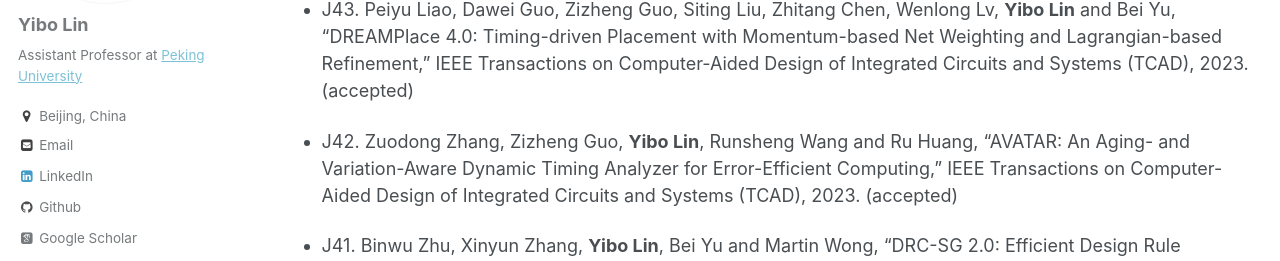
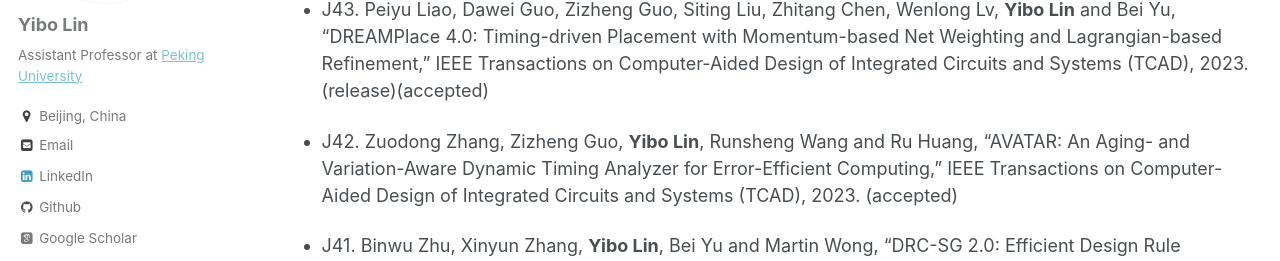
Before and after one commit to limbo018/limbo018.github.io, a Jekyll site: the page built from _pages/cv.md, in a window 1280 px wide and 900 px high, scrolled down 5087 px. Shown: the part 207-468 px from the top of the window. Built offline with Jekyll 4.4.1, drawn with Linux system fonts in a browser that asks for light colours; some web fonts are replaced; some of the changed text lies outside the part shown.

Commit message:
add release link to dreamplace 2.0, 3.0, 4.0

```diff
--- a/_includes/publications_cv.md
+++ b/_includes/publications_cv.md
@@ -13,7 +13,7 @@
 **Journal Papers**
 
 
-* J43. Peiyu Liao, Dawei Guo, Zizheng Guo, Siting Liu, Zhitang Chen, Wenlong Lv, **Yibo Lin** and Bei Yu, "[DREAMPlace 4.0: Timing-driven Placement with Momentum-based Net Weighting and Lagrangian-based Refinement](https://doi.org/10.1109/TCAD.2023.3240132)," IEEE Transactions on Computer-Aided Design of Integrated Circuits and Systems (TCAD), 2023. (accepted)
+* J43. Peiyu Liao, Dawei Guo, Zizheng Guo, Siting Liu, Zhitang Chen, Wenlong Lv, **Yibo Lin** and Bei Yu, "[DREAMPlace 4.0: Timing-driven Placement with Momentum-based Net Weighting and Lagrangian-based Refinement](https://doi.org/10.1109/TCAD.2023.3240132)," IEEE Transactions on Computer-Aided Design of Integrated Circuits and Systems (TCAD), 2023. ([release](https://github.com/limbo018/DREAMPlace){: .share-button-noborder})(accepted)
 
 * J42. Zuodong Zhang, Zizheng Guo, **Yibo Lin**, Runsheng Wang and Ru Huang, "[AVATAR: An Aging- and Variation-Aware Dynamic Timing Analyzer for Error-Efficient Computing](https://doi.org/10.1109/TCAD.2023.3255167)," IEEE Transactions on Computer-Aided Design of Integrated Circuits and Systems (TCAD), 2023. (accepted)
 
@@ -146,7 +146,7 @@
 
 * C59. Siting Liu, Peiyu Liao, Zhitang Chen, Wenlong Lv, **Yibo Lin** and Bei Yu, "[FastGR: Global Routing on CPU-GPU with Heterogeneous Task Graph Scheduler](https://doi.org/10.23919/DATE54114.2022.9774606)," IEEE/ACM Proceedings Design, Automation and Test in Eurpoe (DATE), Antwerp, Belgium, Mar 14-23, 2022. ([preprint](/publications/papers/ROUTE_DATE2022_Liu.pdf){: .share-button-noborder})(**Best Paper Award**)
 
-* C58. Peiyu Liao, Siting Liu, Zhitang Chen, Wenlong Lv, **Yibo Lin** and Bei Yu, "[DREAMPlace 4.0: Timing-driven Global Placement with Momentum-based Net Weighting](https://doi.org/10.23919/DATE54114.2022.9774725)," IEEE/ACM Proceedings Design, Automation and Test in Eurpoe (DATE), Antwerp, Belgium, Mar 14-23, 2022. ([preprint](/publications/papers/PLACE_DATE2022_Liao.pdf){: .share-button-noborder})
+* C58. Peiyu Liao, Siting Liu, Zhitang Chen, Wenlong Lv, **Yibo Lin** and Bei Yu, "[DREAMPlace 4.0: Timing-driven Global Placement with Momentum-based Net Weighting](https://doi.org/10.23919/DATE54114.2022.9774725)," IEEE/ACM Proceedings Design, Automation and Test in Eurpoe (DATE), Antwerp, Belgium, Mar 14-23, 2022. ([preprint](/publications/papers/PLACE_DATE2022_Liao.pdf){: .share-button-noborder})([release](https://github.com/limbo018/DREAMPlace){: .share-button-noborder})
 
 * C57. Haoyu Yang, Kit Fung, Yuxuan Zhao, **Yibo Lin** and Bei Yu, "[Mixed-Cell-Height Legalization on CPU-GPU Heterogeneous Systems](https://doi.org/10.23919/DATE54114.2022.9774671)," IEEE/ACM Proceedings Design, Automation and Test in Eurpoe (DATE), Antwerp, Belgium, Mar 14-23, 2022. ([preprint](/publications/papers/PLACE_DATE2022_Yang.pdf){: .share-button-noborder})
 
@@ -178,7 +178,7 @@
 
 * C43. **Yibo Lin**, "[Deep Learning for Mask Synthesis and Verification: A Survey](https://doi.org/10.1145/3394885.3431624)," IEEE/ACM Asia and South Pacific Design Automation Conference (ASPDAC), Tokyo, Japan, Jan 18-21, 2021. ([preprint](/publications/papers/DFM_ASPDAC2021_Lin.pdf){: .share-button-noborder})(*Invited Paper*)
 
-* C42. Jiaqi Gu, Zixuan Jiang, **Yibo Lin** and David Z. Pan, "[DREAMPlace 3.0: Multi-Electrostatics Based Robust VLSI Placement with Region Constraints](https://doi.org/10.1145/3400302.3415691)," IEEE/ACM International Conference on Computer-Aided Design (ICCAD), Nov 2-5, 2020. ([preprint](/publications/papers/PLACE_ICCAD2020_Gu.pdf){: .share-button-noborder})([slides](/publications/papers/PLACE_ICCAD2020_Gu.slides.pdf){: .share-button-noborder})
+* C42. Jiaqi Gu, Zixuan Jiang, **Yibo Lin** and David Z. Pan, "[DREAMPlace 3.0: Multi-Electrostatics Based Robust VLSI Placement with Region Constraints](https://doi.org/10.1145/3400302.3415691)," IEEE/ACM International Conference on Computer-Aided Design (ICCAD), Nov 2-5, 2020. ([preprint](/publications/papers/PLACE_ICCAD2020_Gu.pdf){: .share-button-noborder})([slides](/publications/papers/PLACE_ICCAD2020_Gu.slides.pdf){: .share-button-noborder})([release](https://github.com/limbo018/DREAMPlace){: .share-button-noborder})
 
 * C41. Zizheng Guo, Tsung-Wei Huang and **Yibo Lin**, "[GPU-Accelerated Static Timing Analysis](https://doi.org/10.1145/3400302.3415631)," IEEE/ACM International Conference on Computer-Aided Design (ICCAD), Nov 2-5, 2020. ([preprint](/publications/papers/TIMER_ICCAD2020_Guo.pdf){: .share-button-noborder})([slides](https://guozz.cn/publication/gputimericcad-20/slides-gputimer.pdf){: .share-button-noborder})
 
@@ -188,7 +188,7 @@
 
 * C38. Wei Li, Jialu Xia, Yuzhe Ma, Jialu Li, **Yibo Lin** and Bei Yu, "[Adaptive Layout Decomposition with Graph Embedding Neural Networks](https://doi.org/10.1109/DAC18072.2020.9218706)," ACM/IEEE Design Automation Conference (DAC), San Francisco, Jul 19-23, 2020. ([preprint](http://www.cse.cuhk.edu.hk/~byu/papers/C98-DAC2020-MPL-Selector.pdf){: .share-button-noborder})([slides](http://www.cse.cuhk.edu.hk/~byu/papers/C98-DAC2020-MPL-Selector-slides.pdf){: .share-button-noborder})
 
-* C37. **Yibo Lin**, David Z. Pan, Haoxing Ren and Brucek Khailany, "DREAMPlace 2.0: Open-Source GPU-Accelerated Global and Detailed Placement for Large-Scale VLSI Designs," China Semiconductor Technology International Conference (CSTIC), Shanghai, China, Jun, 2020. ([preprint](/publications/papers/PLACE_CSTIC2020_Lin.pdf){: .share-button-noborder})(*Invited Paper*)
+* C37. **Yibo Lin**, David Z. Pan, Haoxing Ren and Brucek Khailany, "DREAMPlace 2.0: Open-Source GPU-Accelerated Global and Detailed Placement for Large-Scale VLSI Designs," China Semiconductor Technology International Conference (CSTIC), Shanghai, China, Jun, 2020. ([preprint](/publications/papers/PLACE_CSTIC2020_Lin.pdf){: .share-button-noborder})([release](https://github.com/limbo018/DREAMPlace){: .share-button-noborder})(*Invited Paper*)
 
 * C36. Rachel Selina Rajarathnam, **Yibo Lin**, Yier Jin and David Z. Pan, "[ReGDS: A Reverse Engineering Framework from GDSII to Gate-level Netlist](https://doi.org/10.1109/HOST45689.2020.9300272)," IEEE International Workshop on Hardware-Oriented Security and Trust (HOST), San Jose, CA, May 4, 2020. ([preprint](/publications/papers/SECURITY_HOST2020_Rajarathnam.pdf){: .share-button-noborder})
 
```
Also changed, not shown: _pages/publications.md (+4 -4 lines), ref/publications.bib (+4 -4 lines), 2 other files.
